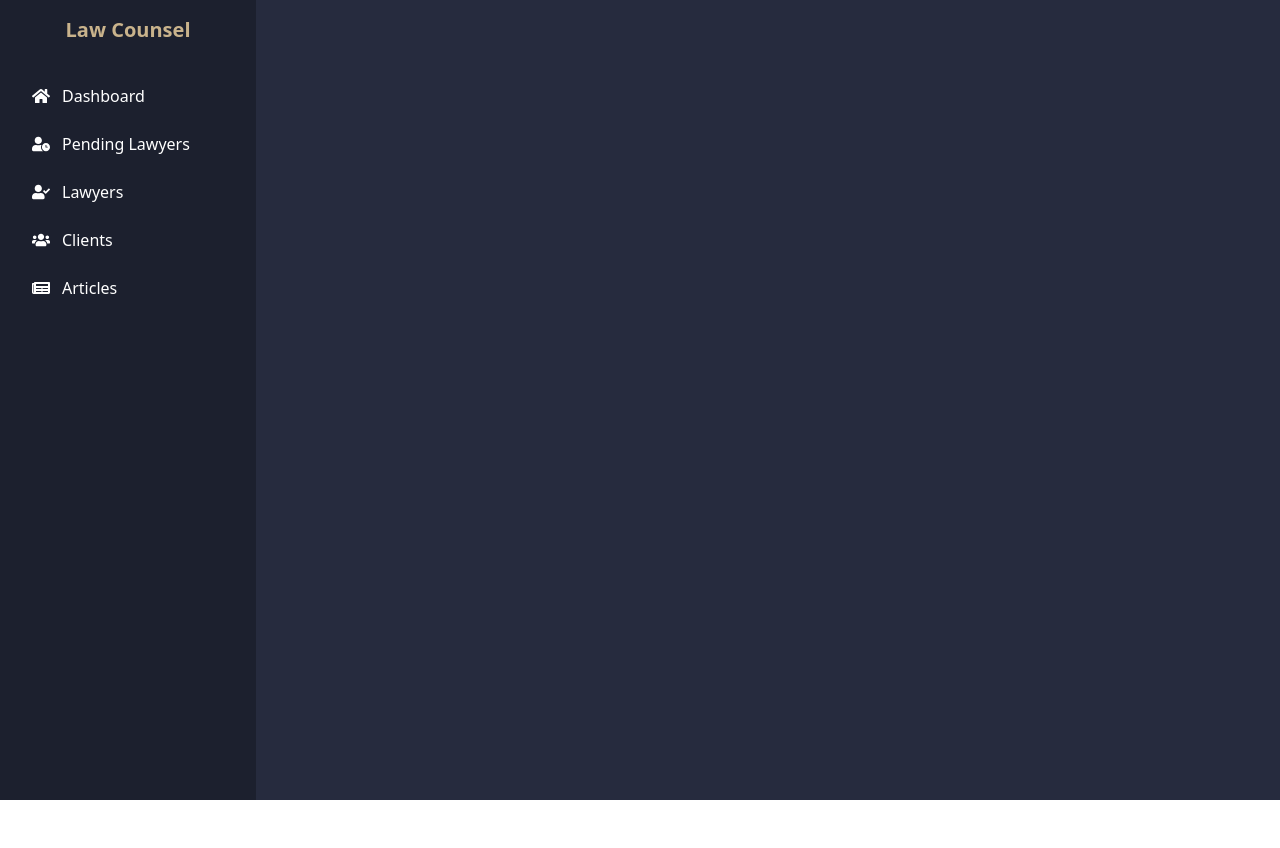
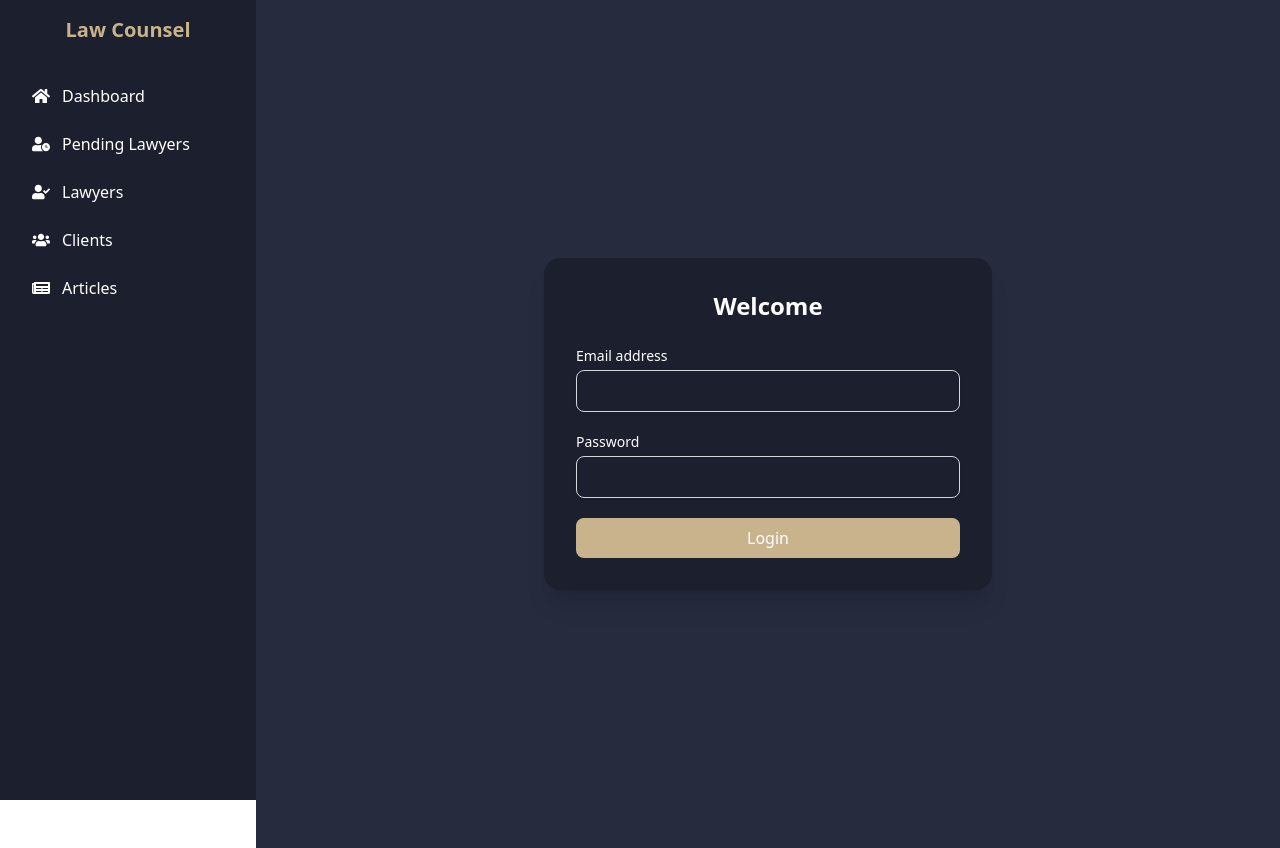
Before and after one commit to NadaMagd/Dashboard-law-console, a React (Vite) app: page /login in a window 1280 px wide. Before the commit the page ends 800 px from the top, so only its background shows below. Built offline with nearby package versions, Linux system fonts and the light colour scheme.

Commit message:
add admin login design

```diff
--- a/src/App.jsx
+++ b/src/App.jsx
@@ -6,6 +6,7 @@ import RequestLawyers from "./pages/RrguesteLawyers";
 import Lawyers from "./pages/Lawyers";
 import Clients from "./pages/Clients";
 import ArticlesTable from "./pages/ArticlesTable";
+import Login from "./pages/Login";
 
 function App() {
   return (
@@ -20,6 +21,7 @@ function App() {
             <Route path="/accepted" element={<Lawyers />} />
             <Route path="/clients" element={<Clients />} />
             <Route path="/articles" element={<ArticlesTable />} />
+            <Route path="/login" element={<Login />} />
           </Routes>
         </div>
       </div>
--- a/src/pages/Login.jsx
+++ b/src/pages/Login.jsx
@@ -1,9 +1,52 @@
-import React from 'react'
+import React from "react";
 
 export default function Login() {
   return (
-    <div>
-     hello from login
+    <div className=" flex items-center justify-center text-white min-h-screen ">
+      <div className="bg-[#1c202e] shadow-xl rounded-2xl p-8 w-full max-w-md">
+        <h2 className="text-2xl font-bold text-center  mb-6">
+          Welcome
+        </h2>
+        <form action="#" method="POST" className="space-y-5">
+          <div>
+            <label
+              htmlFor="email"
+              className="block text-sm font-medium "
+            >
+              Email address
+            </label>
+            <input
+              type="email"
+              id="email"
+              name="email"
+              required
+              className="mt-1 block w-full px-4 py-2 border border-gray-300 rounded-lg shadow-sm focus:ring-blue-500 focus:border-blue-500"
+            />
+          </div>
+          <div>
+            <label
+              htmlFor="password"
+              className="block text-sm font-medium "
+            >
+              Password
+            </label>
+            <input
+              type="password"
+              id="password"
+              name="password"
+              required
+              className="mt-1 block w-full px-4 py-2 border border-gray-300 rounded-lg shadow-sm focus:ring-blue-500 focus:border-blue-500"
+            />
+          </div>
+
+          <button
+            type="submit"
+            className="w-full bg-[#c9b38c] text-white py-2 px-4 rounded-lg hover:bg-[#b69d75] transition duration-200"
+          >
+            Login
+          </button>
+        </form>
+      </div>
     </div>
-  )
+  );
 }
```
